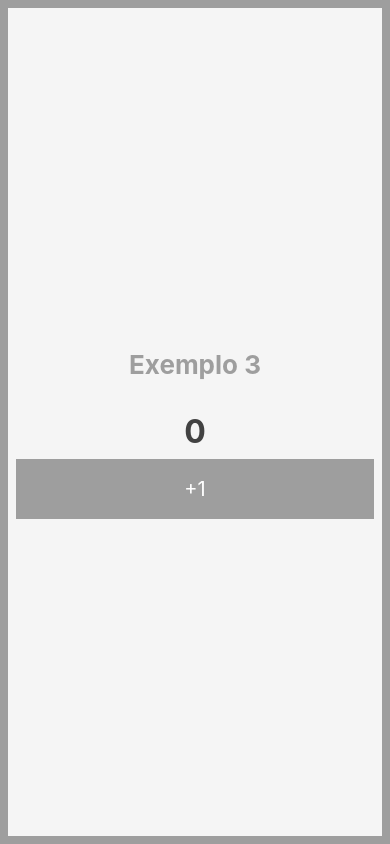
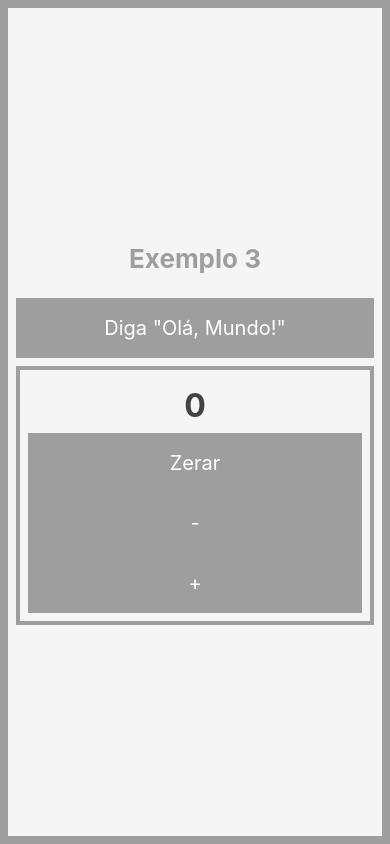
Before and after one commit to brurodri712/Aula_React, a React Native app: screen / in a window 390 px wide. Built offline with nearby package versions, Linux system fonts and the light colour scheme.

Commit message:
15/05/2023

```diff
--- a/components/apostila-003/index.js
+++ b/components/apostila-003/index.js
@@ -7,8 +7,15 @@
 const [numero, setNumero] = useState(0);
 
     function addNumber() {
-      setNumero(numero++);
-      //setNumero(numero + 1);
+    setNumero(numero + 1);
+    }
+
+    function remNumber () {
+    setNumero(numero - 1);
+    }
+
+    function zeroNumber () {
+    setNumero(0);
     }
 
   return(
@@ -17,16 +24,45 @@
          Exemplo 3
       </Text>
 
-      <Text style={styles.textCounter}>{numero}</Text>
+      <TouchableOpacity
+        onPress={() => alert('Olá, Mundo!')}
+        style={styles.button}
+        >
+        <Text style={styles.textButton}>
+          Diga "Olá, Mundo!"
+        </Text>
+      </TouchableOpacity>
 
-      <TouchableOpacity
+      <View style={styles.counter}>
+        <Text style={styles.textCounter}>{numero}</Text>
+        <TouchableOpacity
+        onPress={() => zeroNumber()}
+        style={styles.button}
+        >
+        <Text style={styles.textButton}>
+        Zerar
+        </Text>
+        </TouchableOpacity>
+
+        <TouchableOpacity
+        onPress={() => remNumber()}
+        style={styles.button}
+        >
+        <Text style={styles.textButton}>
+        -
+        </Text>
+        </TouchableOpacity>
+
+        <TouchableOpacity
         onPress={() => addNumber()}
         style={styles.button}
         >
         <Text style={styles.textButton}>
-          +1
+        +
         </Text>
-      </TouchableOpacity>
+        </TouchableOpacity>
+
+      </View>
     </View>
   );
 }
--- a/components/apostila-003/styles.js
+++ b/components/apostila-003/styles.js
@@ -6,6 +6,7 @@
       justifyContent: 'center',
       backgroundColor: '#F5F5F5',
       padding: 8,
+      //alignItems: 'center',
     },
     paragraph: {
       margin: 24,
@@ -18,6 +19,7 @@
       backgroundColor: '#9E9E9E',
       height: 60,
       justifyContent: 'center',
+
     },
     textButton: {
       fontSize: 20,
```
